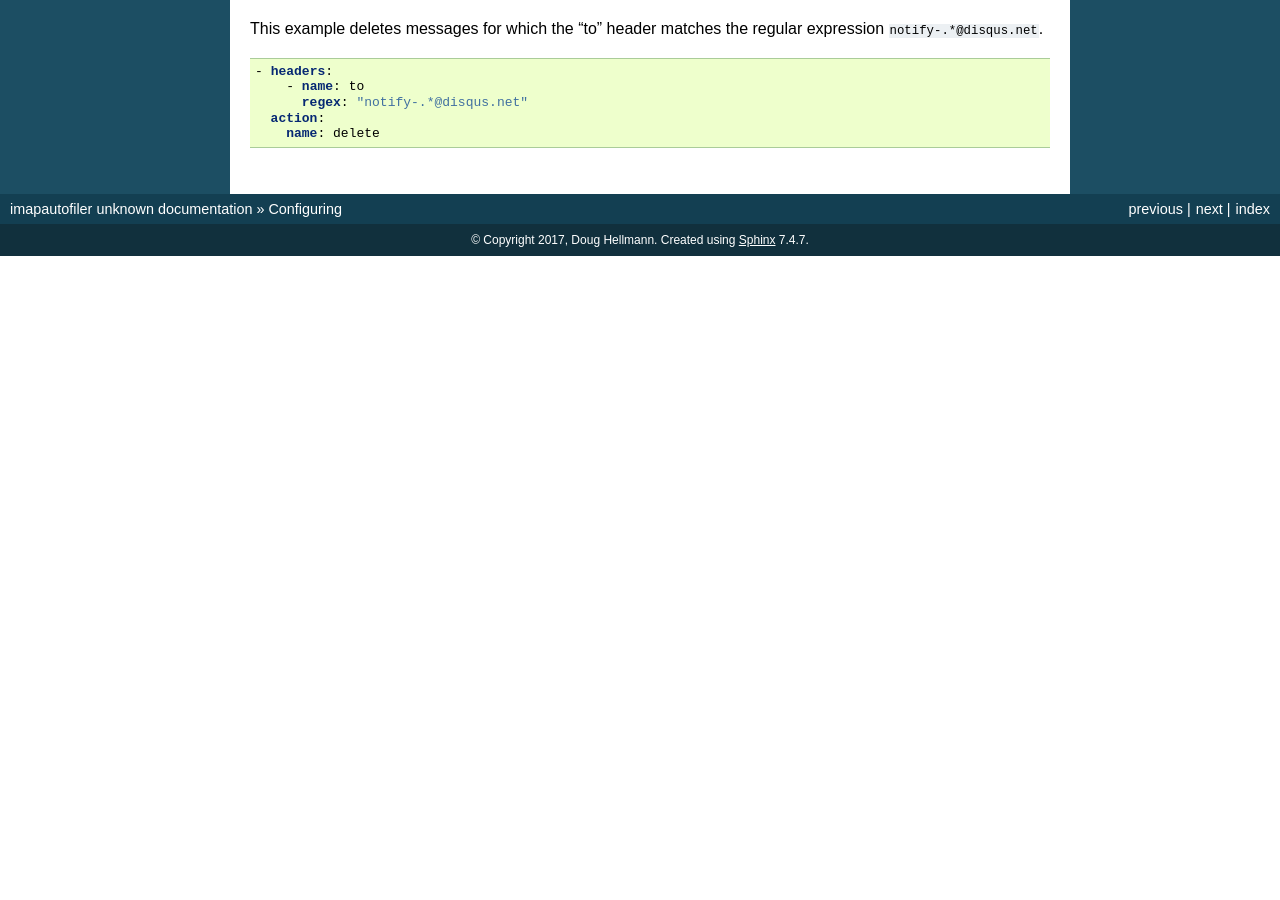
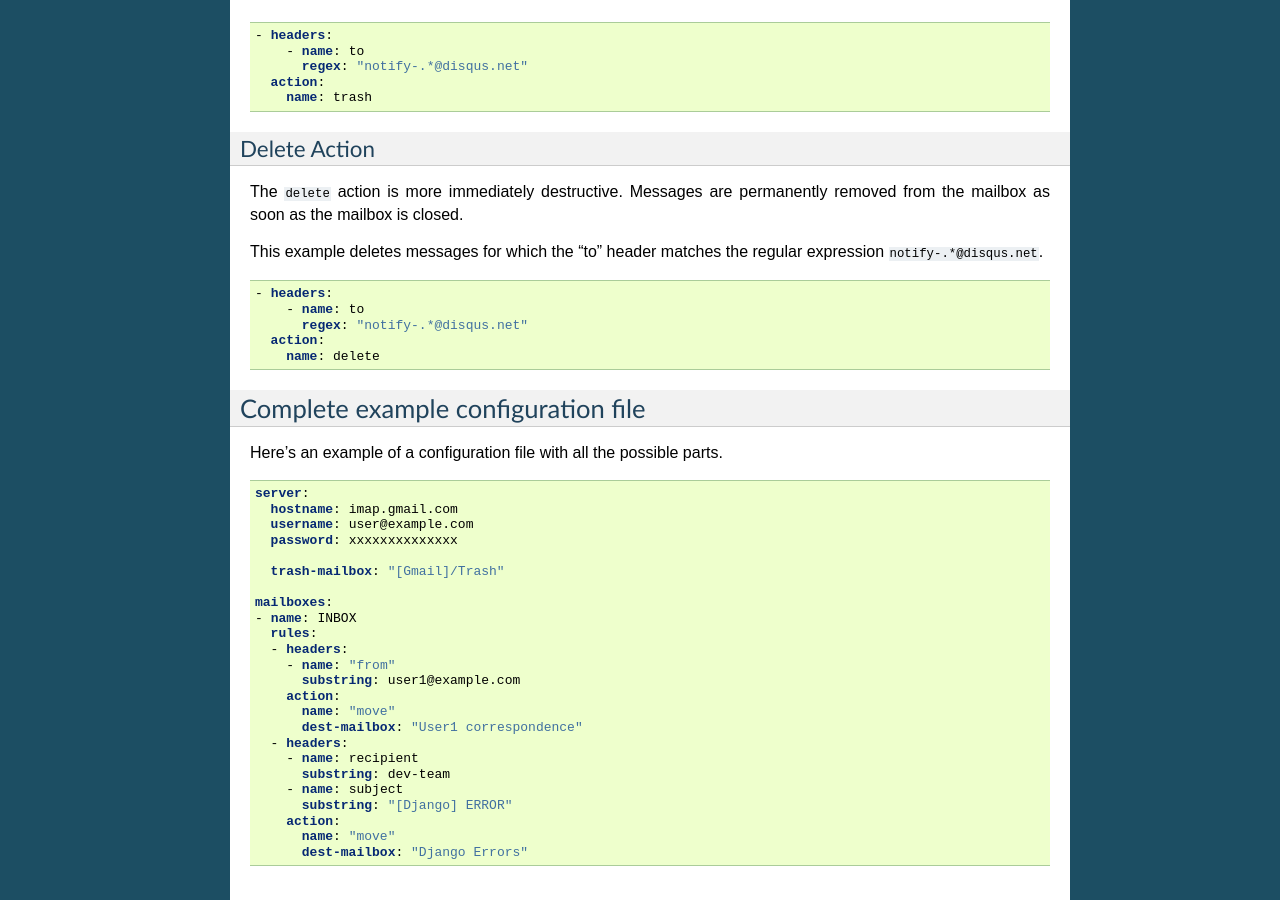
Before and after one commit to imapautofiler/imapautofiler, a Sphinx documentation site: the page built from doc/source/configuring.rst, in a window 1280 px wide and 900 px high, scrolled down 3082 px. Built offline with Sphinx 7.4.7, drawn with Linux system fonts in a browser that asks for light colours; before the commit the page ends 3338 px from its top, so only the background shows below that; some of the changed text lies outside the part shown.

Commit message:
Add documentation of mailbox list and example configuration

```diff
--- a/doc/source/configuring.rst
+++ b/doc/source/configuring.rst
@@ -67,6 +67,20 @@ trash mailbox. There is no default value.
 .. code-block:: yaml
 
   trash-mailbox: INBOX.Trash
+
+Mailboxes
+=========
+
+The mailboxes that imapautofiler should process are listed under ``mailboxes``.
+Each mailbox has a name and a list of rules.
+
+.. code-block:: yaml
+
+  mailboxes:
+  - name: INBOX
+    rules: ...
+  - name: Sent
+    rules: ...
 
 Rules
 =====
@@ -218,3 +232,35 @@ regular expression ``notify-.*@disqus.net``.
          regex: "notify-.*@disqus.net"
      action:
        name: delete
+
+Complete example configuration file
+===================================
+
+Here's an example of a configuration file with all the possible parts.
+
+.. code-block:: yaml
+
+    server:
+      hostname: imap.gmail.com
+      username: user@example.com
+      password: xxxxxxxxxxxxxx
+
+      trash-mailbox: "[Gmail]/Trash"
+
+    mailboxes:
+    - name: INBOX
+      rules:
+      - headers:
+        - name: "from"
+          substring: user1@example.com
+        action:
+          name: "move"
+          dest-mailbox: "User1 correspondence"
+      - headers:
+        - name: recipient
+          substring: dev-team
+        - name: subject
+          substring: "[Django] ERROR"
+        action:
+          name: "move"
+          dest-mailbox: "Django Errors"
```
